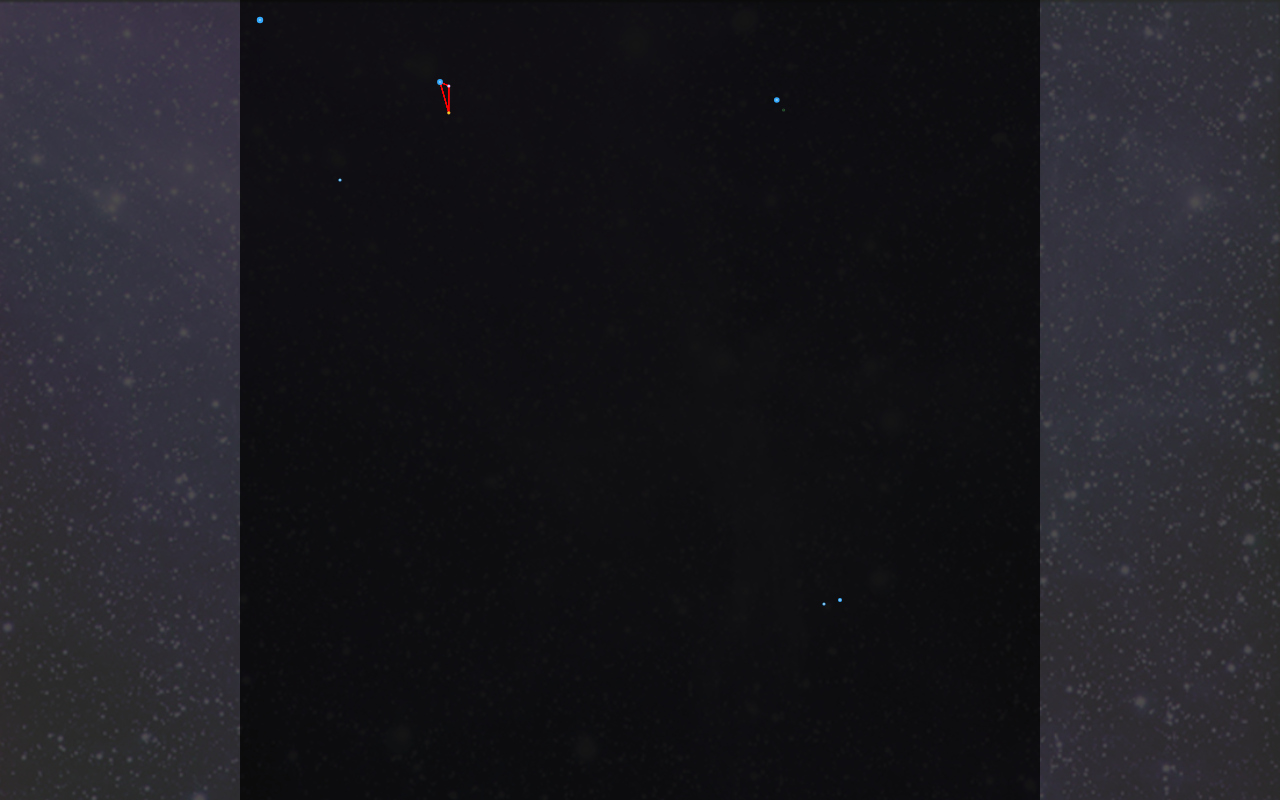
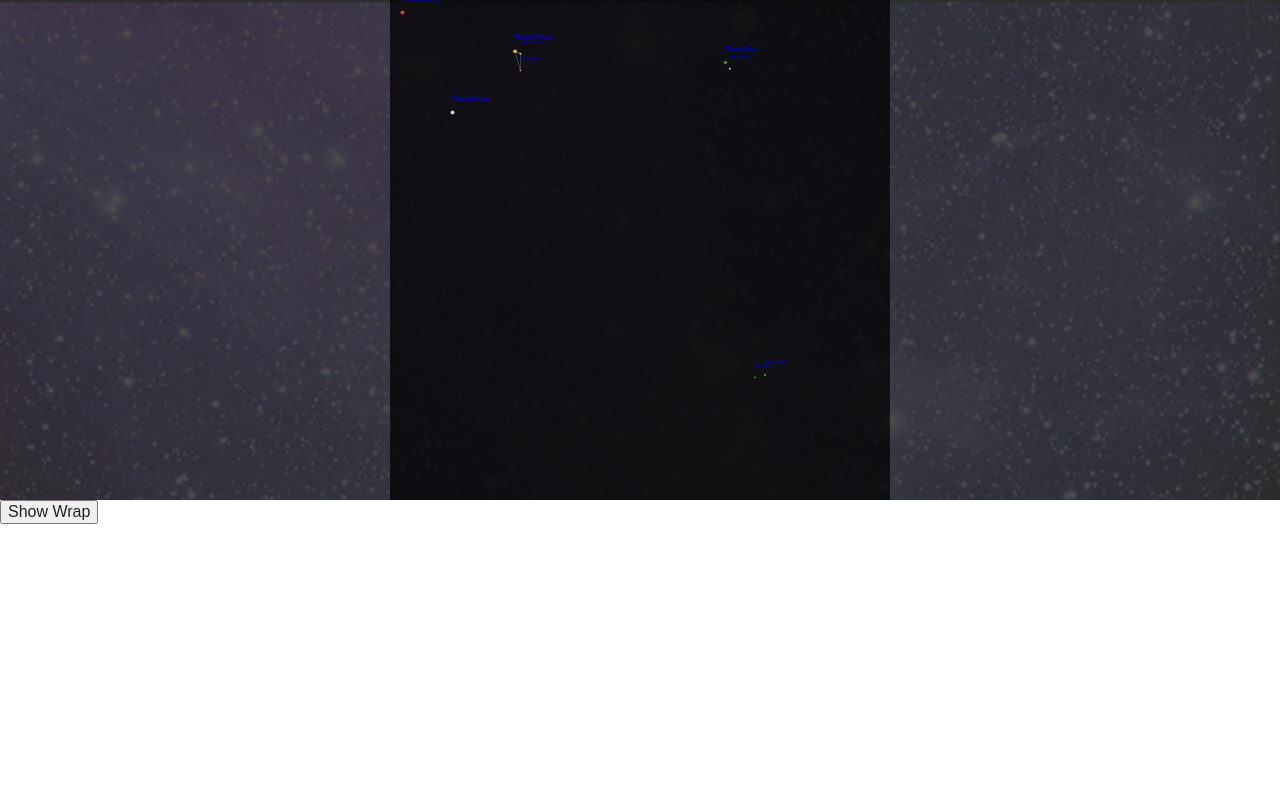
Before and after one commit to jeremythuff/Planets-Map, a plain HTML site: page index.html in a window 1280 px wide. Drawn offline with nearby package versions, Linux system fonts and the light colour scheme.

Commit message:
added webworkers for processing wrap and planet names

```diff
--- a/index.html
+++ b/index.html
@@ -27,6 +27,7 @@
                 <ScaleTransform ScaleX="1" ScaleY="-1" CenterX=".5" CenterY=".5" />
             </Canvas.LayoutTransform>
         </canvas>
+        <button class="showWrap">Show Wrap</button>
 
         <script src="http://ajax.googleapis.com/ajax/libs/jquery/1.8.3/jquery.min.js"></script>
         <script>window.jQuery || document.write('<script src="js/vendor/jquery-1.8.3.min.js"><\/script>')</script>
--- a/js/main.js
+++ b/js/main.js
@@ -12,9 +12,12 @@
 ///////////////////////////////////////////////////////////////////
 
 $(document).ready(function() {
+
     ////////////////////
     //Initial Settings//
     ////////////////////
+    var canvas = document.getElementById('canvas');
+    var ctx = canvas.getContext('2d');
     var mapData = {};
     var z = 1;
     var x = (canvas.width/2)-(canvas.height/2);
@@ -34,11 +37,10 @@ $(document).ready(function() {
 
     getImgData.done(function(data) {
         mapData = data.map;
-        canvas = document.getElementById('canvas');
-        ctx = canvas.getContext('2d');
+
 
         canvas.width = $(window).width();
-        canvas.height = $(window).height();
+        canvas.height = $(window).height()-300;
 
         x = (canvas.width/2)-((canvas.height*z)/2)
         drawStuff(x, y, z);
@@ -65,11 +67,12 @@ $(document).ready(function() {
 
 
         drawBg(x,y,w,h,r,g,b);
-        //drawWrap(x,y,w,h,r,g,b);
         drawPlanets(w, planets, oneLightYear);
         // drawShips();
         // drawRoutes();
         // drawStorms();
+        setWrap(w,h);
+
 
     }
 
@@ -78,6 +81,7 @@ $(document).ready(function() {
     ///////////////////
 
     $(window).on('resize', reDrawCanvas);
+
 
     $("canvas").on('mousewheel', function(event) {
         zoom(event.originalEvent.clientX, event.originalEvent.clientY, event.originalEvent.wheelDelta);
@@ -163,16 +167,32 @@ $(document).ready(function() {
         ctx.fillRect (x, y, w, h);
     }
 
-    function drawWrap(x,y,w,h,r,g,b) {
-        ctx.fillStyle = "rgba("+r+", "+g+", "+b+", .25)";
-        ctx.fillRect (x+w, y, w, h);
-        ctx.fillRect (x-w, y, w, h);
-        ctx.fillRect (x, y+w, w, h);
-        ctx.fillRect (x, y-w, w, h);
-        ctx.fillRect (x+w, y+w, w, h);
-        ctx.fillRect (x-w, y-w, w, h);
-        ctx.fillRect (x+w, y-w, w, h);
-        ctx.fillRect (x-w, y+w, w, h);
+    function setWrap(w,h) {
+
+        $(".showWrap").off("click");
+        $(".showWrap").on("click", function() {
+            doWrap(w,h);
+        });
+        function doWrap(w,h) {
+            var mapImg = ctx.getImageData(x, y, w, h);
+            var wrapImgProcessorWorker = new Worker("js/wrapImgProcessor.js");
+
+            wrapImgProcessorWorker.postMessage(mapImg);
+
+            wrapImgProcessorWorker.onmessage = function (oEvent) {
+                var newMapImg = oEvent.data.imgData;
+                console.log(newMapImg);
+                ctx.putImageData(newMapImg, x+w, y);
+                ctx.putImageData(newMapImg, x-w, y);
+                ctx.putImageData(newMapImg, x-w, y-h);
+                ctx.putImageData(newMapImg, x+w, y+h);
+                ctx.putImageData(newMapImg, x, y+h);
+                ctx.putImageData(newMapImg, x, y-h);
+                ctx.putImageData(newMapImg, x+w, y-h);
+                ctx.putImageData(newMapImg, x-w, y+h);
+            };
+        }
+
     }
 
     function drawPlanets(w, planets, oneLightYear) {
@@ -184,12 +204,15 @@ $(document).ready(function() {
             var planetY = planets[this].y*oneLightYear;
             var basicConnections = planets[this].basicConnections;
 
+            ctx.lineWidth=.05;
+            ctx.strokeStyle = '#eee';
+
             $(basicConnections).each(function() {
                 var conX = planets[this].x*oneLightYear;;
                 var conY = planets[this].y*oneLightYear;;
                 ctx.moveTo(x+planetX,y+planetY);
                 ctx.lineTo(x+conX,y+conY);
-                ctx.strokeStyle = '#ff0000';
+
                 ctx.stroke();
 
             });
@@ -199,29 +222,28 @@ $(document).ready(function() {
         $(key).each(function() {
             var planetX = x + planets[this].x*oneLightYear;
             var planetY = y + planets[this].y*oneLightYear;
+            var planetName = planets[this].name;
             var planetSize = planets[this].size;
             var planetTemp = parseInt(planets[this].temp);
-            var gradient = ctx.createRadialGradient(planetX-((w/500)/10), planetY-((w/500)/10), (w/500)/20, planetX, planetY, w/500);
-            console.log(planetTemp);
+            var gradient = ctx.createRadialGradient(planetX-((w/500)/10), planetY-((w/500)/10), (w/500)/30, planetX, planetY, w/500);
+
             if(planetTemp>200) {
-                var color1 = 'rgb(230, 240, 20)';
-                var color2 = 'rgb(230, 185, 42)';
-                var color3 = 'rgb(250, 170, 55)';
+                var color1 = 'rgb(250, 135, 170)';
+                var color2 = 'rgb(230, 40, 40)';
+                var color3 = 'rgb(190, 60, 60)';
             } else if(planetTemp>100&&planetTemp<199) {
-                var color1 = 'rgb(230, 240, 220)';
-                var color2 = 'rgb(230, 185, 242)';
-                var color3 = 'rgb(250, 170, 255)';
+                var color1 = 'rgb(220, 200, 144)';
+                var color2 = 'rgb(230, 160, 12)';
+                var color3 = 'rgb(220, 200, 100)';
             } else if(planetTemp>32&&planetTemp<99) {
-                var color1 = 'rgb(130, 240, 220)';
-                var color2 = 'rgb(130, 185, 242)';
-                var color3 = 'rgb(50, 170, 255)';
+                var color1 = 'rgb(150, 180, 150)';
+                var color2 = 'rgb(60, 150, 70)';
+                var color3 = 'rgb(45, 130, 45)';
             } else if(planetTemp<32) {
-                var color1 = 'rgb(30, 40, 20)';
-                var color2 = 'rgb(30, 85, 42)';
-                var color3 = 'rgb(50, 70, 55)';
+                var color1 = 'rgb(235, 235, 235)';
+                var color2 = 'rgb(170, 220, 230)';
+                var color3 = 'rgb(200, 200, 200)';
             }
-
-
 
             gradient.addColorStop(0, color1);
             gradient.addColorStop(0.5, color2);
@@ -232,13 +254,17 @@ $(document).ready(function() {
             ctx.fillStyle = gradient;
             ctx.fill();
 
+            ctx.font = ((z*3)*(planetSize))+'pt Calibri';
+            ctx.fillStyle = 'blue';
+            ctx.fillText(planetName, planetX, planetY-((w/(500/planetSize))+10));
+
         });
 
     }
 
     function reDrawCanvas() {
         canvas.width = $(window).width();
-        canvas.height = $(window).height();
+        canvas.height = $(window).height()-300;
         drawStuff(x, y, z);
     }
 
--- a/json/data.json
+++ b/json/data.json
@@ -12,7 +12,7 @@
                     "1": {
                         "name": "PlanetOne",
                         "size": 2.0,
-                        "temp": "70",
+                        "temp": "500",
                         "x":50,
                         "y":50
                     },
@@ -26,7 +26,7 @@
                     "3": {
                         "name": "PlanetThree",
                         "size": 1.8,
-                        "temp": "70",
+                        "temp": "150",
                         "x":500,
                         "y":205,
                         "basicConnections": [
@@ -43,8 +43,8 @@
                     },
                     "5": {
                         "name": "PlanetFive",
-                        "size": 1.0,
-                        "temp": "70",
+                        "size": 2.0,
+                        "temp": "-70",
                         "x":250,
                         "y":450
                     },
```
Also changed, not shown: js/wrapImgProcessor.js (added, +12 -0 lines).
